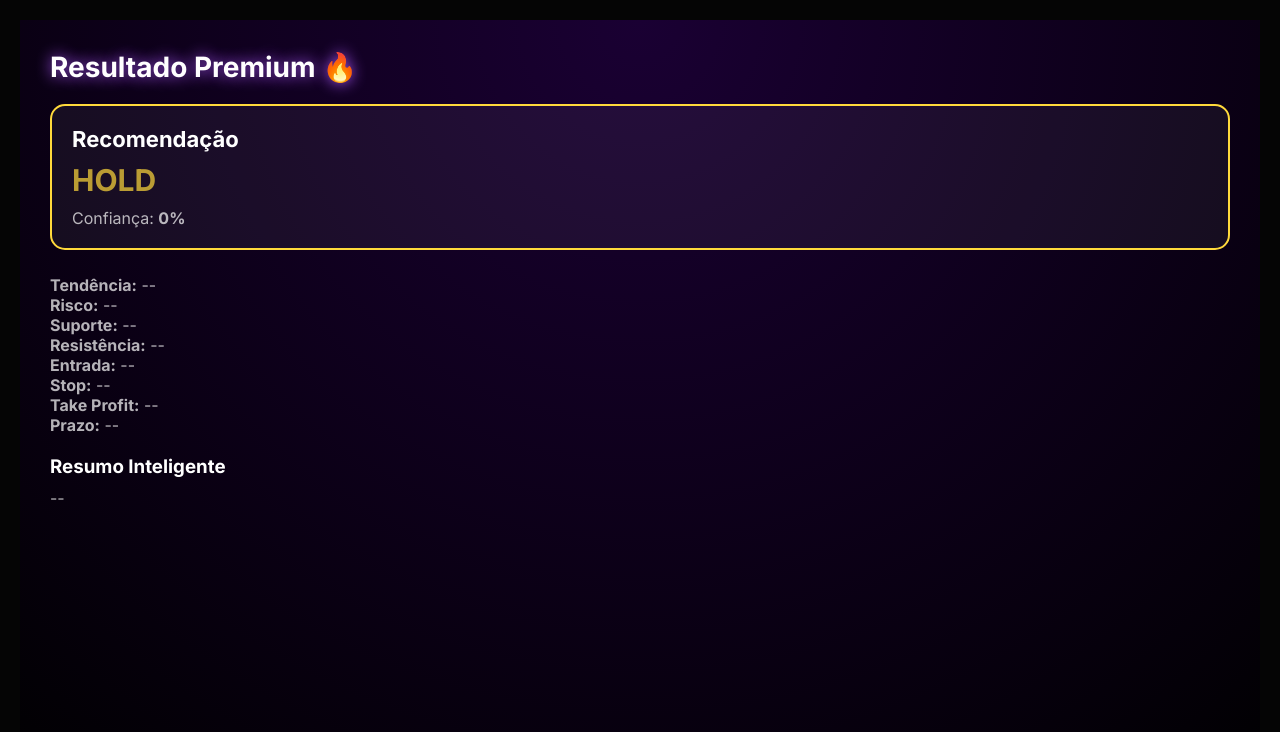
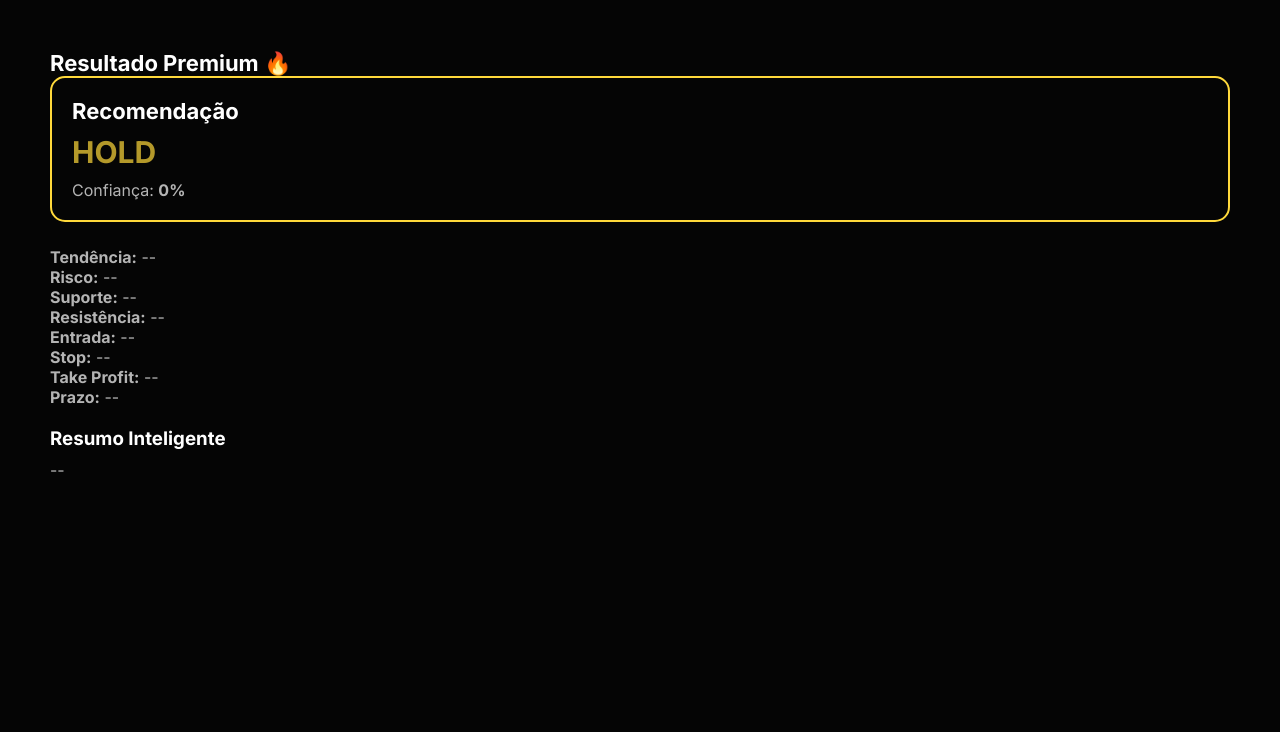
Before and after one commit to me2380935-Cloud/analise-graficos-real, a Next.js app: page /result-test in a window 1280 px wide. Shown: the top 732 px of the page. Built offline with nearby package versions, Linux system fonts and the light colour scheme.

Commit message:
Atualizar o result-content.tsx

```diff
--- a/src/app/result-test/result-content.tsx
+++ b/src/app/result-test/result-content.tsx
@@ -31,37 +31,38 @@ export default function ResultContent() {
 
   return (
     <main
+      className="premium-bg fade-in"
       style={{
         minHeight: "100vh",
         padding: "30px",
-        background: "radial-gradient(circle at top, #1a0033, #000)",
         color: "white",
         fontFamily: "Inter, sans-serif",
       }}
     >
-      <h1
-        style={{
-          fontSize: "28px",
-          fontWeight: "bold",
-          marginBottom: "20px",
-          textShadow: "0 0 15px #a855f7",
-        }}
-      >
+      <h1 className="title-glow">
         Resultado Premium 🔥
       </h1>
 
+      {/* CARD DE RECOMENDAÇÃO */}
       <div
+        className="premium-card scale-in"
         style={{
           border: `2px solid ${getColor()}`,
           padding: "20px",
           borderRadius: "15px",
           marginBottom: "25px",
-          background: "rgba(255,255,255,0.05)",
         }}
       >
         <h2 style={{ fontSize: "22px", marginBottom: "10px" }}>Recomendação</h2>
 
-        <p style={{ fontSize: "30px", color: getColor(), fontWeight: "bold" }}>
+        <p
+          className="pulse"
+          style={{
+            fontSize: "30px",
+            color: getColor(),
+            fontWeight: "bold",
+          }}
+        >
           {recommendation}
         </p>
 
@@ -70,6 +71,7 @@ export default function ResultContent() {
         </p>
       </div>
 
+      {/* DADOS */}
       <p><b>Tendência:</b> {trend}</p>
       <p><b>Risco:</b> {risk}</p>
       <p><b>Suporte:</b> {support}</p>
@@ -79,7 +81,8 @@ export default function ResultContent() {
       <p><b>Take Profit:</b> {take}</p>
       <p><b>Prazo:</b> {time}</p>
 
-      <div style={{ marginTop: "20px" }}>
+      {/* RESUMO FINAL */}
+      <div className="slide-up" style={{ marginTop: "20px" }}>
         <h3 style={{ marginBottom: "10px" }}>Resumo Inteligente</h3>
         <p>{analysis}</p>
       </div>
```
